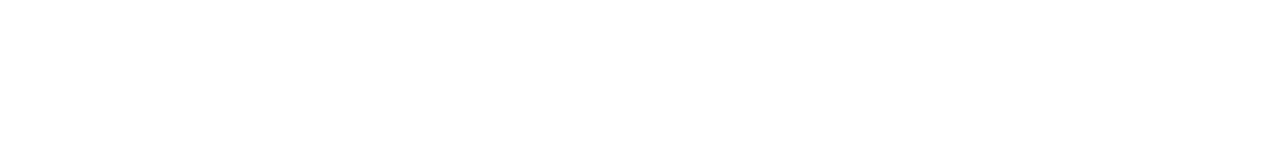
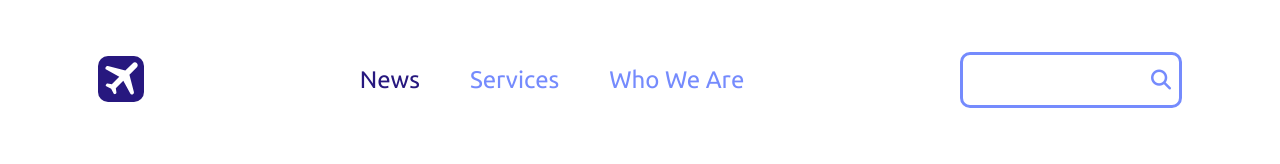
Before and after one commit to nuccaa99/homework6, a plain HTML site: page index.html in a window 1280 px wide. Drawn offline with Linux system fonts and the light colour scheme.

Commit message:
added header

```diff
--- a/css/style.css
+++ b/css/style.css
@@ -0,0 +1,55 @@
+@import url('https://fonts.googleapis.com/css2?family=Ubuntu&display=swap');
+
+.container {
+    width: min(100%, 1440px);
+    margin: auto;
+}
+
+header {
+    display: flex;
+    padding: 52px 98px;
+    align-items: center;
+    justify-content: space-between;
+}
+
+.header_link {
+    display: inline-block;
+}
+
+.header_logo_img {
+    width: 46px;
+    height: 46px;
+}
+
+.nav_list {
+    display: flex;
+    column-gap: 50px;
+}
+
+.list_item_link {
+    color: #758BFD;
+    font-family: 'Ubuntu', sans-serif;
+    font-size: 24px;
+    font-weight: 500;
+    line-height: normal;
+}
+
+.first {
+    color: #27187F;
+}
+
+.search_container {
+    width: 222px;
+    height: 56px;
+    border: 3px solid #758BFD;
+    border-radius: 10px;
+    display: flex;
+    align-items: center;
+    justify-content: flex-end;
+}
+
+.fa-solid.fa-magnifying-glass {
+    color: #758BFD;
+    font-size: 20px;
+    padding-right: 8px;
+}
--- a/index.html
+++ b/index.html
@@ -5,12 +5,35 @@
     <meta charset="UTF-8">
     <meta name="viewport" content="width=device-width, initial-scale=1.0">
     <link rel="stylesheet" href="css/reset.css">
+    <script src="https://kit.fontawesome.com/1c228abca5.js" crossorigin="anonymous"></script>
     <link rel="stylesheet" href="css/style.css">
     <title>Document</title>
 </head>
 
 <body>
-
+    <div class="container">
+        <header>
+            <a href="index.html" class="header_logo_link">
+                <img src="images/plane.svg" alt="plane icon" class="header_logo_img">
+            </a>
+            <nav>
+                <ul class="nav_list">
+                    <li class="list_item">
+                        <a href="" class="list_item_link first">News</a>
+                    </li>
+                    <li class="list_item">
+                        <a href="" class="list_item_link">Services</a>
+                    </li>
+                    <li class="list_item">
+                        <a href="" class="list_item_link">Who We Are</a>
+                    </li>
+                </ul>
+            </nav>
+            <div class="search_container">
+                <i class="fa-solid fa-magnifying-glass"></i>
+            </div>
+        </header>
+    </div>
 </body>
 
 </html>
```
Also changed, not shown: images/plane.svg (added).
